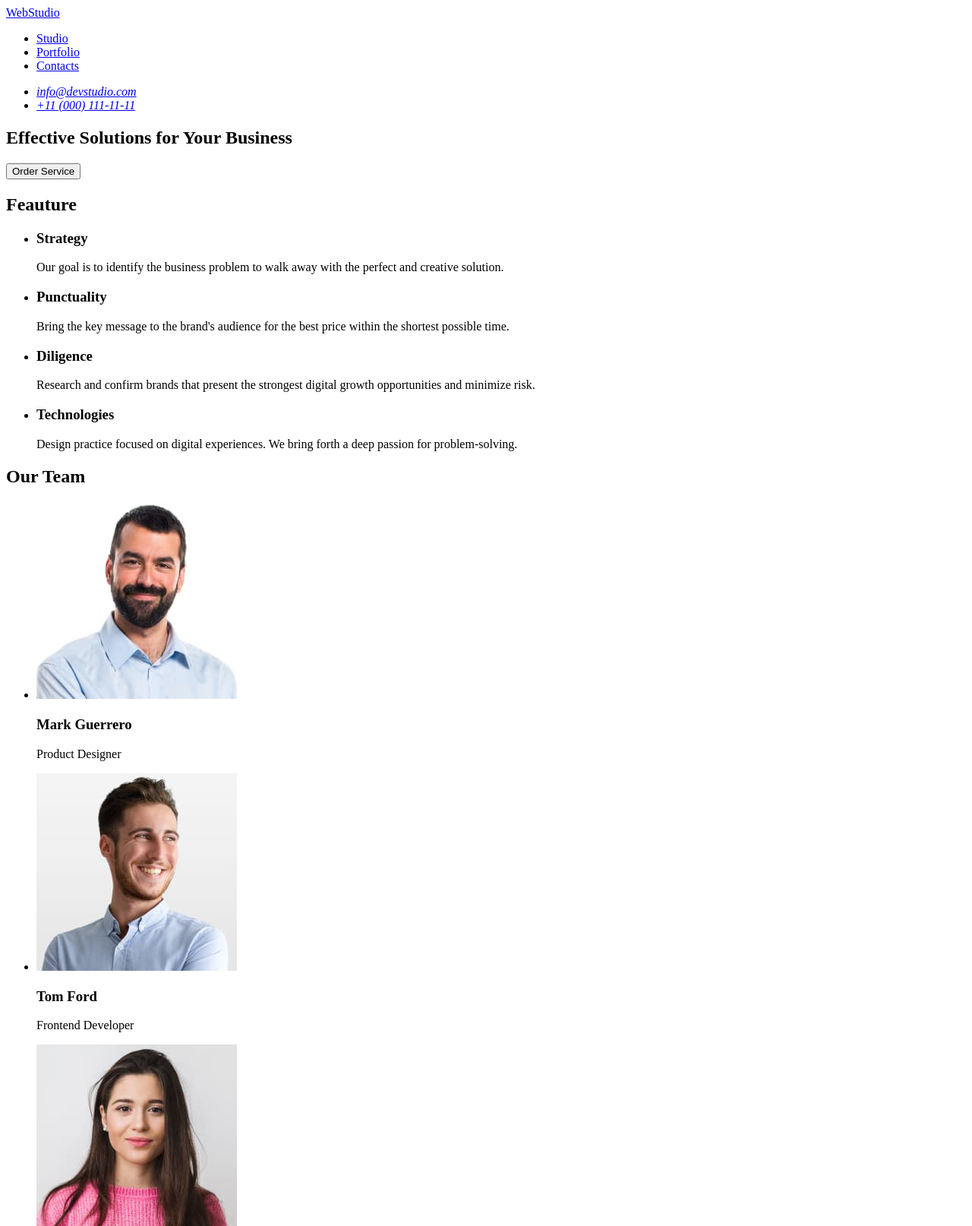
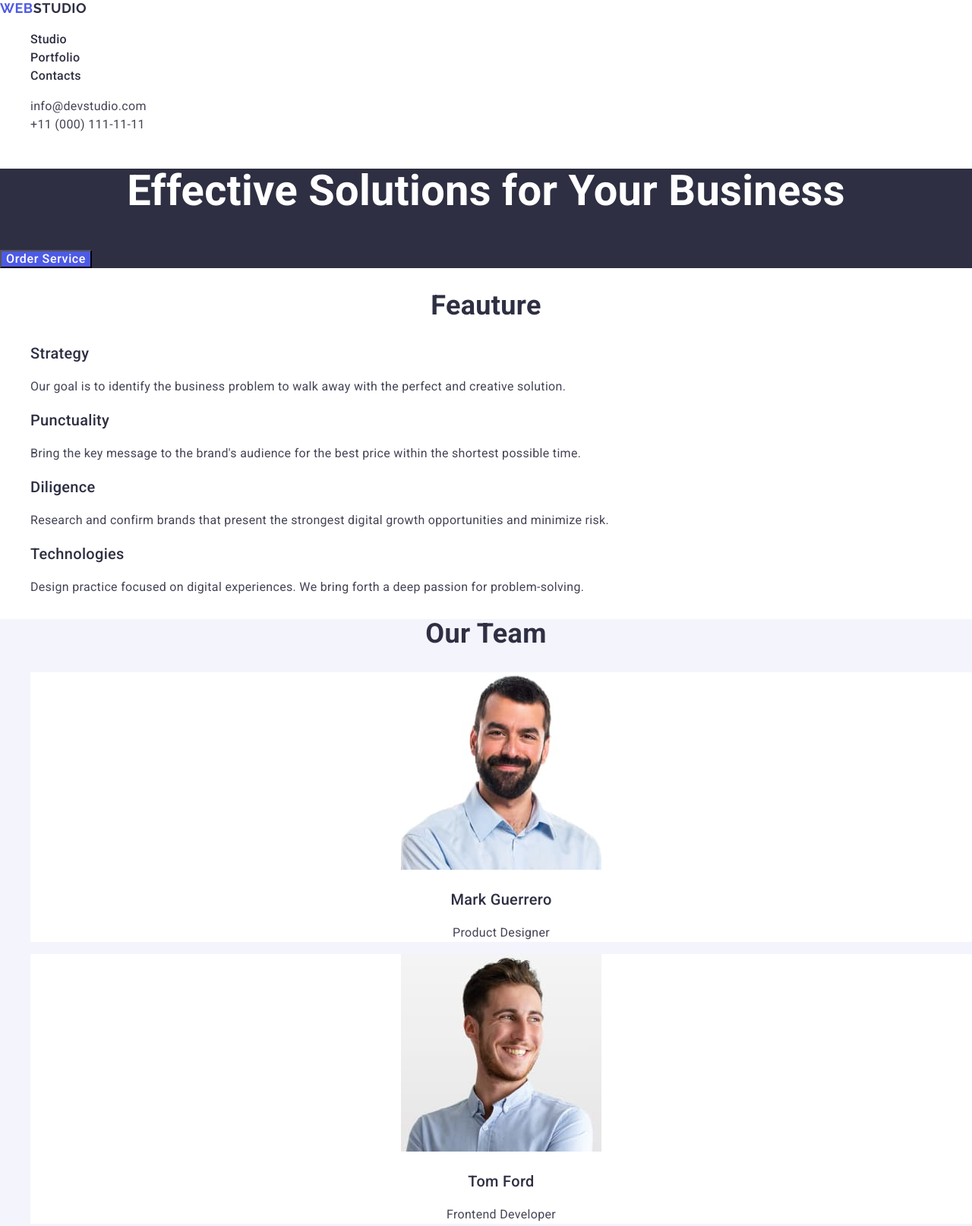
Before and after one commit to olha-bezklepchenko/goit-markup-hw-02, a plain HTML site: page index.html in a window 1280 px wide. Shown: the top 1614 px of the page at 76% size. Drawn offline with nearby package versions, Linux system fonts and the light colour scheme.

Commit message:
add css-file

```diff
--- /dev/null
+++ b/css/styles.css
@@ -0,0 +1,104 @@
+body {
+    font-family: "Roboto", sans-serif;
+    font-weight: 400;
+    font-size: 16px;
+    line-height:1.5;
+    letter-spacing: 0.02em;
+    color:#434455 ;
+    background-color: #FFFFFF;
+}
+ ul {
+     list-style-type: none;
+ }
+a {
+     text-decoration: none;
+}
+
+.logo {
+    font-family: "Raleway", sans-serif;
+    font-weight: 700;
+    font-size: 18px;
+    line-height: 1.17;
+    letter-spacing: 0.03em;
+    text-transform: uppercase;
+    color: #4d5ae5;
+    text-decoration: none;
+}
+
+.logo-accent {
+    color: #2E2F42;
+}
+.header-menu-link {
+    color: #2E2F42;
+    font-weight: 500;
+    font-size: 16px;
+    line-height: 1.5;
+    letter-spacing: 0.02em;
+}
+.header-menu-link:hover,
+.header-menu-link:focus,
+.header-menu-link:active {
+    color:#404bbf;
+}
+.contacts-link {
+    font-style: normal;
+    color: #434455
+}
+   .contacts-link:hover,
+   .contacts-link:focus,
+   .contacts-link:active {
+       color: #404bbf;
+       }
+
+.section-hero {
+    background-color: #2e2f42;
+}
+.hero-title {
+    font-weight: 700;
+    font-size: 56px;
+    line-height: 1.07;
+    text-align: center;
+    color: #ffffff;
+}
+.hero-button {
+    background-color: #4d5ae5;
+    font-weight: 500;
+    letter-spacing: 0.04em;
+    color: #ffffff;
+    cursor: pointer;
+}
+.hero-button:hover,
+.hero-button:focus {
+   color: #404bbf;
+}
+
+.section-title {
+    font-weight: 700;
+    font-size: 36px;
+    text-transform: capitalize;
+    line-height: 1.11;
+    text-align: center;
+    color: #2e2f42;
+}
+.item-title {
+    font-weight: 500;
+    font-size: 20px;
+    line-height: 1.2;
+    color: #2e2f42;
+}
+.section-team {
+    background: #f4f4fd;
+    }
+.team-list-item {
+    background: #ffffff;
+    text-align: center;
+}
+.footer {
+    background-color: #2e2f42;
+}
+.footer-logo-accent {
+    color: #f4f4fd;
+}
+.footer-text {
+    color: #f4f4fd;
+}
--- a/index.html
+++ b/index.html
@@ -4,27 +4,33 @@
     <meta charset="UTF-8">
     <meta name="viewport" content="width=device-width, initial-scale=1.0">
     <title>WebStudio</title>
+    <link rel="stylesheet" href="https://cdnjs.cloudflare.com/ajax/libs/modern-normalize/2.0.0/modern-normalize.min.css">
+    <link rel="stylesheet" href="./css/styles.css">
+    <link rel="preconnect" href="https://fonts.googleapis.com">
+    <link rel="preconnect" href="https://fonts.gstatic.com" crossorigin>
+    <link href="https://fonts.googleapis.com/css2?family=Raleway:wght@700&family=Roboto:wght@400;500;700&display=swap"
+        rel="stylesheet">
+
 </head>
 <body>
     <!--header-->
-    <header>
+    <header class="header">
 
-
-            <nav>
-                <a href="./index.html">WebStudio</a>
-                <ul>
-                    <li><a href="#studio">Studio</a></li>
-                    <li><a href="#portfolio">Portfolio</a></li>
-                    <li><a href="#contacts">Contacts</a></li>
+            <nav class="header-menu">
+                <a href="./index.html" class="logo">Web<span class="logo-accent">Studio</span></a>
+                <ul class="header-menu-list">
+                    <li><a href="#studio" class="header-menu-link">Studio</a></li>
+                    <li><a href="#portfolio" class="header-menu-link">Portfolio</a></li>
+                    <li><a href="#contacts" class="header-menu-link">Contacts</a></li>
                 </ul>
             </nav>
-            <address>
-                <ul>
+            <address class="Contacts">
+                <ul class="contacts-list">
                     <li>
-                        <a href="mailto:info@devstudio.com">info@devstudio.com</a>
+                        <a href="mailto:info@devstudio.com" class="contacts-link">info@devstudio.com</a>
                     </li>
                     <li>
-                        <a href="tel:+110001111111">+11 (000) 111-11-11</a>
+                        <a href="tel:+110001111111" class="contacts-link">+11 (000) 111-11-11</a>
                     </li>
                 </ul>
             </address>
@@ -35,33 +41,33 @@
 
         <!--order service-->
 
-        <section>
+        <section class="section-hero">
 
-            <h1>Effective Solutions for Your Business</h1>
-            <button type="button">Order Service</button>
+            <h1 class="hero-title">Effective Solutions for Your Business</h1>
+            <button type="button" class="hero-button" >Order Service</button>
 
         </section>
 
         <!--Feature-->
 
-        <section>
-            <h2>Feauture</h2>
-           <ul>
-                <li>
-                    <h3>Strategy</h3>
-                    <p>Our goal is to identify the business problem to walk away with the perfect and creative solution.</p>
+        <section class="section-feauture">
+            <h2 class="section-title">Feauture</h2>
+           <ul class="feauture-list">
+                <li class="feauture-list-item">
+                    <h3 class="item-title">Strategy</h3>
+                    <p class="item-text">Our goal is to identify the business problem to walk away with the perfect and creative solution.</p>
                 </li>
-                <li>
-                    <h3>Punctuality</h3>
-                    <p>Bring the key message to the brand's audience for the best price within the shortest possible time.</p>
+                <li class="feauture-list-item">
+                    <h3 class="item-title">Punctuality</h3>
+                    <p class="item-text">Bring the key message to the brand's audience for the best price within the shortest possible time.</p>
                 </li>
-                <li>
-                    <h3>Diligence</h3>
-                    <p>Research and confirm brands that present the strongest digital growth opportunities and minimize risk.</p>
+                <li class="feauture-list-item">
+                    <h3 class="item-title">Diligence</h3>
+                    <p class="item-text">Research and confirm brands that present the strongest digital growth opportunities and minimize risk.</p>
                 </li>
-                <li>
-                    <h3>Technologies</h3>
-                    <p>Design practice focused on digital experiences. We bring forth a deep passion for problem-solving.</p>
+                <li class="feauture-list-item">
+                    <h3 class="item-title">Technologies</h3>
+                    <p class="item-text">Design practice focused on digital experiences. We bring forth a deep passion for problem-solving.</p>
                 </li>
             </ul>
 
@@ -69,38 +75,75 @@
 
         <!--Our team-->
 
-        <section>
-            <h2>Our Team</h2>
-            <ul>
-                <li>
-                    <img src="./images/img-1.jpg" alt="A brunette man with a beard" width="264" height="260">
-                    <h3>Mark Guerrero</h3>
-                    <p>Product Designer</p>
+        <section class="section-team">
+            <h2 class="section-title">Our Team</h2>
+            <ul class="team-list">
+                <li class="team-list-item">
+                    <img src="./images/img-1.jpg" class="team-item-photo" alt="A brunette man with a beard" width="264" height="260">
+                    <h3 class="item-title">Mark Guerrero</h3>
+                    <p class="item-text">Product Designer</p>
                 </li>
-                <li>
-                    <img src="./images/img-2.jpg" alt="A brown-haired man smiles" width="264" height="260">
-                    <h3>Tom Ford</h3>
-                    <p>Frontend Developer</p>
+                <li class="team-list-item">
+                    <img src="./images/img-2.jpg" class="team-item-photo" alt="A brown-haired man smiles" width="264" height="260">
+                    <h3 class="item-title">Tom Ford</h3>
+                    <p class="item-text">Frontend Developer</p>
                 </li>
-                <li>
-                    <img src="./images/img-3.jpg" alt="Brunette woman with long hair" width="264" height="260">
-                    <h3>Camila Garcia</h3>
-                    <p>Marketing</p>
+                <li class="team-list-item">
+                    <img src="./images/img-3.jpg" class="team-item-photo" alt="Brunette woman with long hair" width="264" height="260">
+                    <h3 class="item-title">Camila Garcia</h3>
+                    <p class="item-text">Marketing</p>
                 </li>
-                <li>
-                    <img src="./images/img-4.jpg" alt="A brunette man in a t-shirt" width="264" height="260">
-                    <h3>Daniel Wilson</h3>
-                    <p>UI Designer</p>
+                <li class="team-list-item">
+                    <img src="./images/img-4.jpg" class="team-item-photo" alt="A brunette man in a t-shirt" width="264" height="260">
+                    <h3 class="item-title">Daniel Wilson</h3>
+                    <p class="item-text">UI Designer</p>
                 </li>
             </ul>
+        </section>
 
+        <!--Our portfolio-->
+
+        <section class="section-portfolio">
+            <h2 class="section-title">Our Portfolio</h2>
+            <ul class="portfolio-list">
+                <li class="portfolio-list-item">
+                    <img src="./images/portfolio-1.jpg" class="poryfolio-item-photo" width="360" height="300" alt="Examples of application structure">
+                    <h3 class="item-title">Banking App</h3>
+                    <p class="item-text">App</p>
+                </li>
+                <li class="portfolio-list-item">
+                    <img src="./images/portfolio-2.jpg" class="poryfolio-item-photo" width="360" height="300" alt="qr code reading by phone">
+                    <h3 class="item-title">Cashless Payment</h3>
+                    <p class="item-text">Marketing</p>
+                </li>
+                <li class="portfolio-list-item">
+                    <img src="./images/portfolio-3.jpg" class="poryfolio-item-photo" width="360" height="300" alt="laptop and mobile phone with example application">
+                    <h3 class="item-title">Meditation App</h3>
+                    <p class="item-text">App</p>
+                </li>
+                <li class="portfolio-list-item">
+                    <img src="./images/portfolio-4.jpg" class="poryfolio-item-photo" width="360" height="300" alt="the driver behind the wheel of the car">
+                    <h3 class="item-title">Taxi Service</h3>
+                    <p class="item-text">Marketing</p>
+                </li>
+                <li class="portfolio-list-item">
+                    <img src="./images/portfolio-5.jpg" class="poryfolio-item-photo" width="360" height="300" alt="mobile phone and screensavers for it">
+                    <h3 class="item-title">Screen Illustrations</h3>
+                    <p class="item-text">Design</p>
+                </li>
+                <li class="portfolio-list-item">
+                    <img src="./images/portfolio-6.jpg" width="360" height="300" alt="woman in orange sweater with headphones and mobile phone">
+                    <h3 class="item-title">Online Courses</h3>
+                    <p class="item-text">Marketing</p>
+                </li>
+            </ul>
         </section>
 
     </main>
     <!--footer-->
-    <footer>
-        <a href="./index.html">WebStudio</a>
-        <p>Increase the flow of customers and sales for your business with digital marketing & growth solutions.</p>
+    <footer class="footer">
+        <a href="./index.html" class="logo">Web<span class="footer-logo-accent">Studio</span></a>
+        <p class="footer-text">Increase the flow of customers and sales for your business with digital marketing & growth solutions.</p>
 
     </footer>
 </body>
```
Also changed, not shown: images/portfolio-1.jpg (added), images/portfolio-2.jpg (added), images/portfolio-3.jpg (added), images/portfolio-4.jpg (added), images/portfolio-5.jpg (added), images/portfolio-6.jpg (added).
